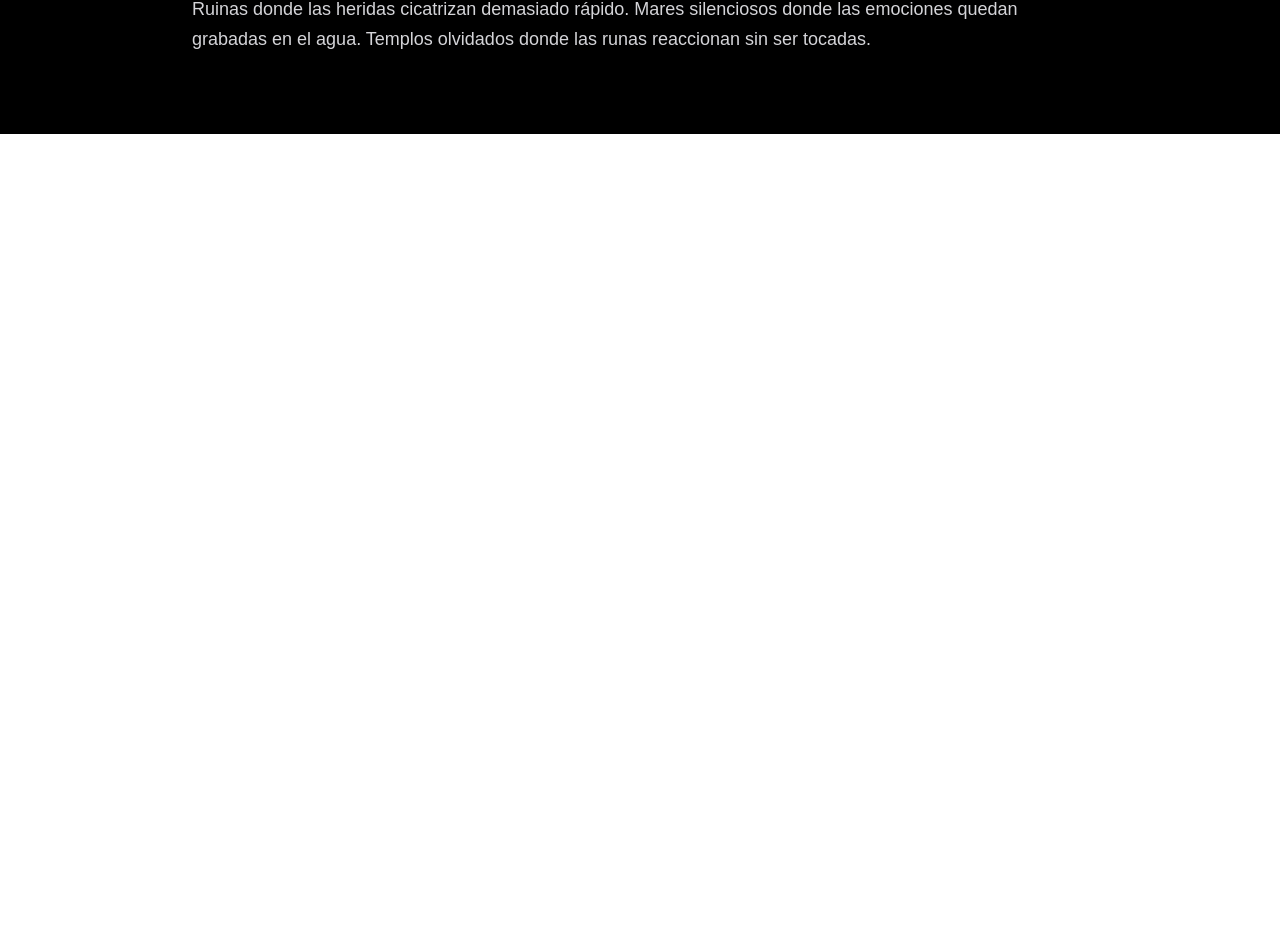
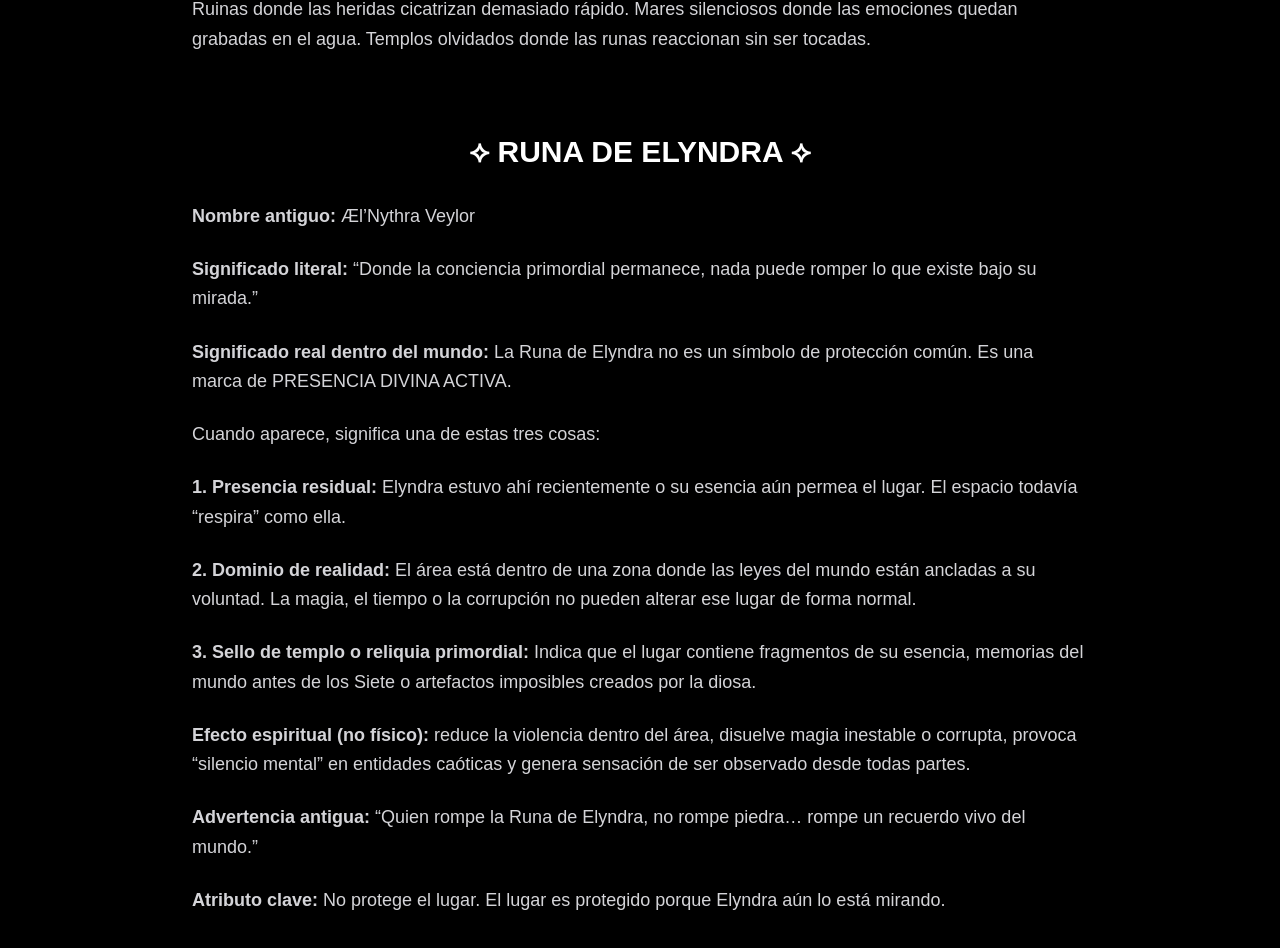
Before and after one commit to Zangentzu/elyndor-web, a Next.js app: page /dioses/elyndra in a window 1280 px wide. Shown: the part 2639-3587 px from the top of the page. Before the commit the page ends 2773 px from the top, so only its background shows below. Built offline with nearby package versions, Linux system fonts and the light colour scheme.

Commit message:
update elyndra page

```diff
--- a/app/dioses/elyndra/page.tsx
+++ b/app/dioses/elyndra/page.tsx
@@ -36,8 +36,8 @@ export default function Elyndra() {
           />
         </div>
 
-        {/* LORE (ARREGLADO SIN CORTES) */}
-        <div className="text-zinc-300 text-lg leading-relaxed space-y-8 overflow-visible h-auto max-h-none">
+        {/* LORE */}
+        <div className="text-zinc-300 text-lg leading-relaxed space-y-8">
 
           <p>
             Antes de las eras conocidas, antes de los reinos mortales y antes incluso del nacimiento de las primeras razas conscientes, Elyndor no era un mundo completo. No existían fronteras, estaciones ni civilizaciones. El tiempo aún no avanzaba como lo hace ahora y la realidad permanecía dormida bajo mares eternos, cielos inmóviles y corrientes primordiales que fluían sin forma definida.
@@ -101,6 +101,55 @@ export default function Elyndra() {
 
         </div>
 
+        {/* RUNA */}
+        <div className="mt-20 text-zinc-300 text-lg leading-relaxed space-y-6">
+
+          <h2 className="text-3xl font-bold text-center text-white mb-8">
+            ⟡ RUNA DE ELYNDRA ⟡
+          </h2>
+
+          <p>
+            <strong>Nombre antiguo:</strong> Æl’Nythra Veylor
+          </p>
+
+          <p>
+            <strong>Significado literal:</strong> “Donde la conciencia primordial permanece, nada puede romper lo que existe bajo su mirada.”
+          </p>
+
+          <p>
+            <strong>Significado real dentro del mundo:</strong> La Runa de Elyndra no es un símbolo de protección común. Es una marca de PRESENCIA DIVINA ACTIVA.
+          </p>
+
+          <p>
+            Cuando aparece, significa una de estas tres cosas:
+          </p>
+
+          <p>
+            <strong>1. Presencia residual:</strong> Elyndra estuvo ahí recientemente o su esencia aún permea el lugar. El espacio todavía “respira” como ella.
+          </p>
+
+          <p>
+            <strong>2. Dominio de realidad:</strong> El área está dentro de una zona donde las leyes del mundo están ancladas a su voluntad. La magia, el tiempo o la corrupción no pueden alterar ese lugar de forma normal.
+          </p>
+
+          <p>
+            <strong>3. Sello de templo o reliquia primordial:</strong> Indica que el lugar contiene fragmentos de su esencia, memorias del mundo antes de los Siete o artefactos imposibles creados por la diosa.
+          </p>
+
+          <p>
+            <strong>Efecto espiritual (no físico):</strong> reduce la violencia dentro del área, disuelve magia inestable o corrupta, provoca “silencio mental” en entidades caóticas y genera sensación de ser observado desde todas partes.
+          </p>
+
+          <p>
+            <strong>Advertencia antigua:</strong> “Quien rompe la Runa de Elyndra, no rompe piedra… rompe un recuerdo vivo del mundo.”
+          </p>
+
+          <p>
+            <strong>Atributo clave:</strong> No protege el lugar. El lugar es protegido porque Elyndra aún lo está mirando.
+          </p>
+
+        </div>
+
       </div>
     </div>
   );
```
